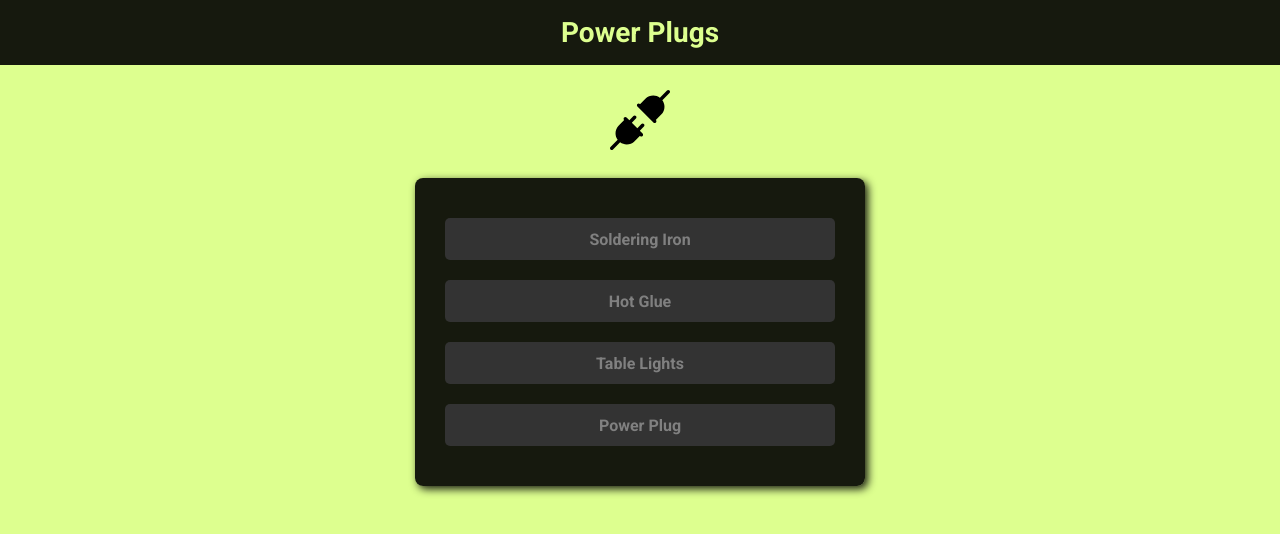
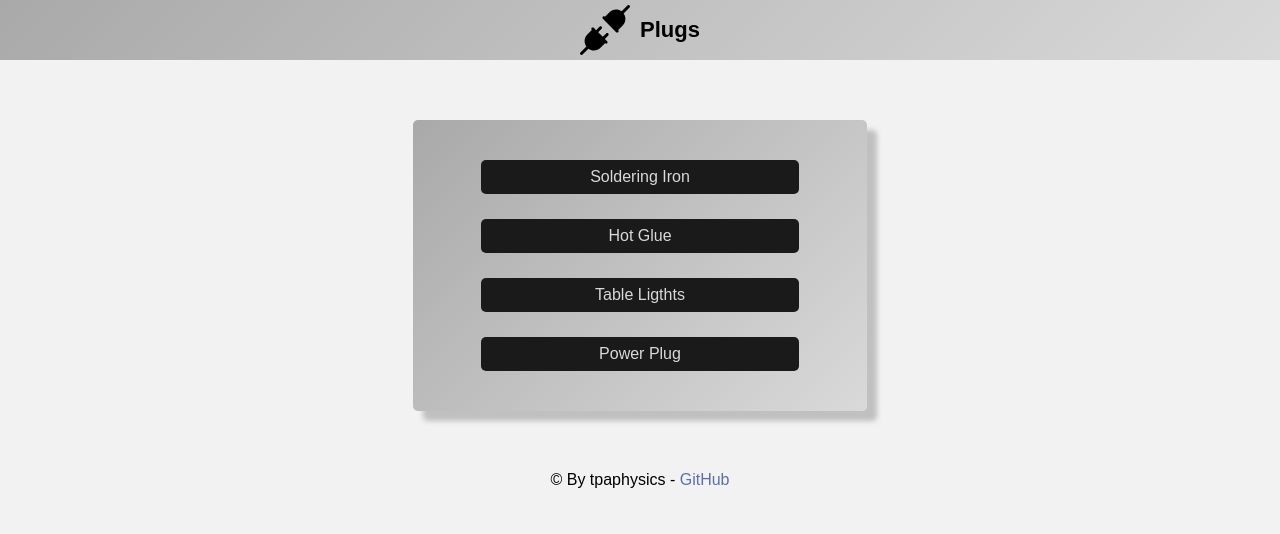
Before and after one commit to tpaphysics/esp8266_simulation, a plain HTML site: page front-end-ESP/index.html in a window 1280 px wide. Drawn offline with Linux system fonts and the light colour scheme; no server answers.

Commit message:
styles css

```diff
--- a/api/server.js
+++ b/api/server.js
@@ -4,7 +4,7 @@ const cors = require('cors');
 const app = express();
 app.use(cors());
 
-app.use('/api',require('./src/routes'));
+app.use('/',require('./src/routes'));
 
 
 console.log('Server port 3030...');
--- a/api/src/routes.js
+++ b/api/src/routes.js
@@ -5,7 +5,7 @@ const espController = require('./controllers/espController');
 const routes = express.Router();
 
 routes.get('/toogle', espController.setState);
-routes.get('/state', espController.verifyState);
+routes.get('/states', espController.verifyState);
 routes.get('/', espController.defaulTeste);
 
 module.exports = routes;
--- a/front-end-ESP/index.html
+++ b/front-end-ESP/index.html
@@ -1,26 +1,66 @@
 <!DOCTYPE html>
 <html lang="pt-br">
+
 <head>
-    <meta charset="UTF-8"/>
-    <meta name="viewport" content="width=device-width, initial-scale=1.0"/>
+    <title>Lab-Plugs</title>
+    <meta charset="UTF-8">
+    <meta name="viewport" content="width=device-width, initial-scale=1">
+
     <link rel="stylesheet" href="./styles.css">
-    <title>Document</title>
 </head>
+
 <body>
-    <header class="bunner">
-        <h1>Power Plugs</h1>
+    <header>
+        <h1>
+            <a href="#">
+                <?xml version="1.0" encoding="iso-8859-1"?>
+                <!-- Generator: Adobe Illustrator 19.0.0, SVG Export Plug-In . SVG Version: 6.00 Build 0)  -->
+                <svg version="1.1" id="Capa_1" xmlns="http://www.w3.org/2000/svg"
+                    xmlns:xlink="http://www.w3.org/1999/xlink" x="0px" y="0px" viewBox="0 0 512 512"
+                    style="enable-background:new 0 0 512 512;" xml:space="preserve">
+                    <g>
+                        <g>
+                            <path d="M289.328,290.839c-5.857-5.857-15.355-5.857-21.213,0l-34.836,34.836l-46.953-46.953l34.836-34.836
+			c5.858-5.857,5.858-15.355,0-21.213c-5.857-5.857-15.355-5.857-21.213,0l-34.836,34.836l-12.115-12.115
+			c-0.008-0.008-11.361-11.359-11.361-11.359c-5.857-5.857-15.355-5.857-21.213,0c-5.857,5.858-5.857,15.355,0,21.214l0.753,0.753
+			l-46.196,46.197c-33.563,33.563-36.81,86.123-9.764,123.375l-60.823,60.82c-5.858,5.858-5.858,15.355,0,21.214
+			c2.93,2.929,6.768,4.393,10.607,4.393s7.678-1.465,10.606-4.393l60.811-60.81c16.172,11.78,35.583,18.145,55.975,18.145
+			c0.002,0,0,0,0.001,0c25.462,0,49.403-9.917,67.407-27.921l46.202-46.199l0.753,0.754c2.93,2.929,6.768,4.392,10.607,4.392
+			c3.838,0,7.678-1.464,10.606-4.392c5.857-5.858,5.857-15.355-0.001-21.214l-23.476-23.476l34.835-34.836
+			C295.186,306.194,295.186,296.697,289.328,290.839z" />
+                        </g>
+                    </g>
+                    <g>
+                        <g>
+                            <path d="M507.608,4.394c-5.857-5.858-15.355-5.858-21.214,0l-60.811,60.808c-16.173-11.779-35.584-18.144-55.977-18.144
+			c-25.463,0-49.404,9.918-67.408,27.922l-46.197,46.199l-0.755-0.755c-5.857-5.857-15.355-5.857-21.213,0.001
+			c-5.857,5.857-5.857,15.355,0,21.213l136.33,136.329c2.93,2.929,6.768,4.393,10.607,4.393c3.838,0,7.678-1.464,10.605-4.393
+			c5.858-5.858,5.858-15.355,0-21.213l-0.754-0.755l46.197-46.195c33.563-33.561,36.81-86.121,9.766-123.375l60.822-60.821
+			C513.465,19.75,513.465,10.253,507.608,4.394z" />
+                        </g>
+                    </g>
+                </svg>
+
+            </a>
+            Plugs
+        </h1>
     </header>
-    <img src="./plug.svg" alt="PlugImg">
-    <div class="container">
-        <div class="content">
-            <section>
-                <button id="t1" onclick="toogle(1)" class="btn" type="submit">Soldering Iron</button>
-                <button id="t2" onclick="toogle(2)" class="btn" type="submit">Hot Glue</button>
-                <button id="t3" onclick="toogle(3)" class="btn" type="submit">Table Lights</button>
-                <button id="t4" onclick="toogle(4)" class="btn" type="submit">Power Plug</button>
-            </section>
-        </div>
-      </div>
-      <script src="./script.js"></script>
+
+    <section>
+        <ul>
+            <li id="p1" onclick="toogle(1)">Soldering Iron</li>
+            <li id="p2" onclick="toogle(2)" href="#">Hot Glue</li>
+            <li id="p3" onclick="toogle(3)" href="#">Table Ligthts</li>
+            <li id="p4" onclick="toogle(4)" href="#">Power Plug</li>
+        </ul>
+    </section>
+
+    <footer>
+        <small>&copy By tpaphysics - <a href="https://github.com/tpaphysics/plugLab-ESP8266">GitHub</a></small>
+
+    </footer>
+
+    <script src="./script.js"></script>
 </body>
+
 </html>
--- a/front-end-ESP/script.js
+++ b/front-end-ESP/script.js
@@ -1,76 +1,65 @@
-const getHTML = (api_url) => {
-    return new Promise((resolve, reject) => {
-        const xhr = new XMLHttpRequest();
-        xhr.open('GET', api_url);
-        xhr.send(null);
-
-        xhr.onreadystatechange = () => {
-            if (xhr.readyState === 4) {
-                if (xhr.status === 200) {
-                    resolve(JSON.parse(xhr.responseText));
-                } else {
-                    reject('Error');
-                }
-            }
-        }
-    });
-}
-
-const verifyButtonState = () => {
-    const api_url = 'http://localhost:3030/api/state';
-    getHTML(api_url)
-        .then((response) => {
-            const { statePlugs } = response
-
-            for(let i = 0; i<=3 ; i++){
-                const btn = document.getElementById(`t${i+1}`);
+const ip = "localhost:3030";
 
 
-                if (statePlugs[i] == 1) {
-                    btn.style.backgroundColor = "#c5ff3c";
-                    btn.style.color = "grey";
-                } else {
-                    btn.style.backgroundColor =  "#333333";
-                    btn.style.color = "grey";
-                }
-            }
+async function verifyButtonStates() {
+    const url = `http://${ip}/states`;
 
-        }).catch((error) => {
+    try {
+        const res = await fetch(url);
+        const data = await res.json();
 
-            console.log(error);
-            for(let i = 0; i<=3 ; i++){
-                const btn = document.getElementById(`t${i+1}`);
-                btn.style.backgroundColor = "#283520"; //
-                btn.style.color = "grey";
+        for (let i = 0; i < 4; i++) {
+            const btn = document.getElementById(`p${1 + i}`);
 
-            }
-        });
-}
+            if (data.statePlugs[i] == 0) {
+                btn.style.backgroundColor = '#5d70ac';
+            } else {
+                btn.style.backgroundColor = '#404040';
+            };
 
-const toogle = (plugNunber) => {
+        };
+    } catch (err) {
 
-    const base_url = 'http://localhost:3030/api/toogle?plug=';
-    const api_url = `${base_url}${plugNunber}`;
+        for (let i = 0; i < 4; i++) {
+            const btn = document.getElementById(`p${1 + i}`);
+            btn.style.backgroundColor = '#1a1a1a';
+        };
 
-    getHTML(api_url)
-        .then((response) => {
-            const { statePlugs } = response
-            const index = plugNunber -1;
+    };
+};
 
-            if ( statePlugs[index] == 1 ) {
-                const btn = document.getElementById(`t${plugNunber}`);
-                btn.style.backgroundColor = "#c5ff3c";
-                btn.style.color = "grey";
-            } else {
-                const btn = document.getElementById(`t${plugNunber}`);
-                btn.style.backgroundColor = "#333333";
-                btn.style.color = "grey";
-            }
+function setStates(number, states) {
+    const btn = document.getElementById(`p${number}`);
 
-            console.log( statePlugs );
-        }).catch((error) => {
-            console.log(error);
-        });
-}
+    let index = number - 1;
+    if (states[index] == 0) {
+        btn.style.backgroundColor = '#5d70ac';
+    } else {
+        btn.style.backgroundColor = '#404040';
+    };
+};
 
-var interval = window.setInterval(verifyButtonState, 10000);
+async function toogle(number) {
+    const url = `http://${ip}/toogle?plug=${number}`;
+
+    try {
+
+        const res = await fetch(url);
+        const data = await res.json();
+
+        const states = data.statePlugs;
+        setStates(number, states);
+        console.log(states);
+
+    } catch (err) {
+
+        for (let i = 0; i < 4; i++) {
+            const btn = document.getElementById(`p${1 + i}`);
+            btn.style.backgroundColor = '#1a1a1a';
+        };
+    };
+};
+
+
+verifyButtonStates();
+var interval = window.setInterval(verifyButtonStates, 10000);
--- a/front-end-ESP/styles.css
+++ b/front-end-ESP/styles.css
@@ -1,80 +1,95 @@
-@import url( 'https://fonts.googleapis.com/css2?family=Roboto:wght@400;700&display=swap' );
+ /* RESER PRESET */
 
-* {
+ * {
+    padding: 0;
     margin: 0;
-    padding: 0;
-    outline: 0;
     box-sizing: border-box;
+    font-size: 100%;
+    font-family: Arial, Helvetica, sans-serif;
 }
 
-html, body{
-    min-height:  100%;
-    background: #ddff8f;
+ul {
+    list-style: none;
 }
 
-.bunner{
-    width: 100%;
-    height: 65px;
-    background: rgba(0,0,0,0.9);
+a {
+    text-decoration: none;
+}
+
+body {
+    background-color: #f2f2f2;
+}
+
+/** HEADER **/
+
+header {
     display: flex;
-    flex-direction: row;
+    height: 60px;
     align-items: center;
     justify-content: center;
+    background: linear-gradient(135deg, #a9a9a9, #d9d9d9);
 }
 
-.bunner h1{
-    color: #ddff8f;
+header h1 {
+    display: flex;
+    align-items: center;
+    justify-content: center;
+    font-size: 22px;
+    gap: 10px;
+
 }
 
-img{
-    margin: 25px auto 0;
-    height: 60px;
+header svg {
+    height: 50px;
+    margin-top: 5px;
+}
+
+/** SECTION **/
+
+section {
+    display: flex;
+    margin: 60px auto;
+    align-items: center;
+    justify-content: center;
+    background: linear-gradient(135deg, #a9a9a9, #d9d9d9);
+    max-width: 453.04px;
+    border-radius: 5px;
+    box-shadow: 10px 10px 5px #88888877;
+
+}
+
+section ul {
+    display: flex;
+    flex-direction: column;
+    margin: 40px auto;
+    width: 70%;
+}
+
+section li {
+    display: flex;
+    flex-direction: column;
+    align-items: center;
+    justify-content: center;
+    width: 100%;
+    display: flex;
+    background: #404040;
+    color: #d9d9d9;
+    padding: 8px;
+    border-radius: 5px;
+
+}
+
+li+li {
+    margin-top: 25px;
+}
+
+/* FOOTER */
+
+footer {
+    text-align: center;
     width: 100%;
 }
 
-
-body, button {
-    font-family: 'Roboto', Arial, Helvetica, sans-serif;
-    font-size: 14px;
+footer a {
+    color: #5d70ac;
 }
-
-.container{
-    margin: -25px auto 0;
-    max-width: 450px;
-    width: 100%;
-    display: flex;
-    flex-direction: column;
-    align-items: center;
-}
-
-.content {
-    width: 100%;
-    background: rgba(0,0,0,0.9);
-    margin-top: 50px;
-    border-radius: 8px;
-    padding: 30px;
-    box-shadow: 3px 3px 9px rgba(0, 0, 0, 0.9);
-
-
-}
-.content section{
-    display: flex;
-    flex-direction: column;
-
-
-}
-
-.content button.btn {
-    border: 0;
-    margin-top: 10px;
-    margin-bottom: 10px;
-    border-radius: 5px;
-    width: 100;
-    height: 42px;
-    padding: 0 20px;
-    font-size: 16px;
-    font-weight: bold;
-    background: #333333;
-    color: grey;
-    cursor: pointer;
-}
```
Also changed, not shown: front-end-ESP/plug.svg (deleted).
